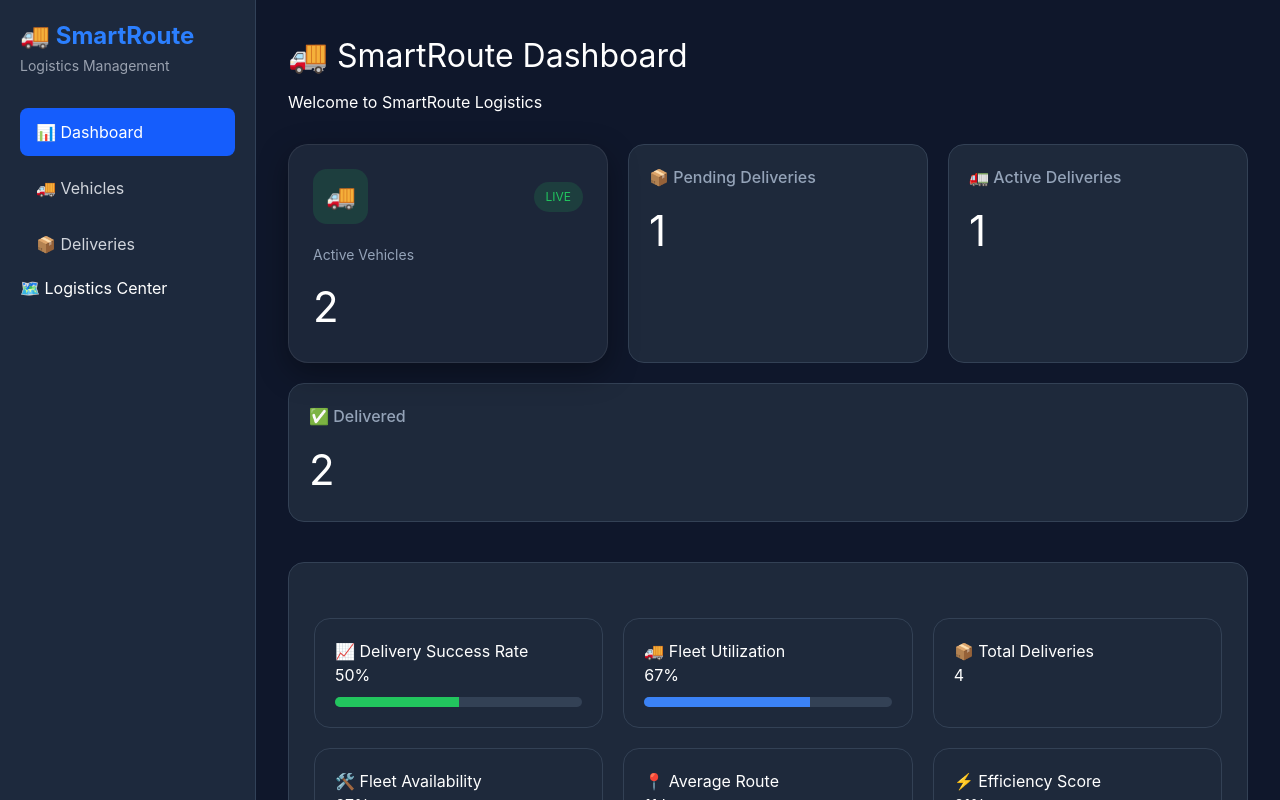
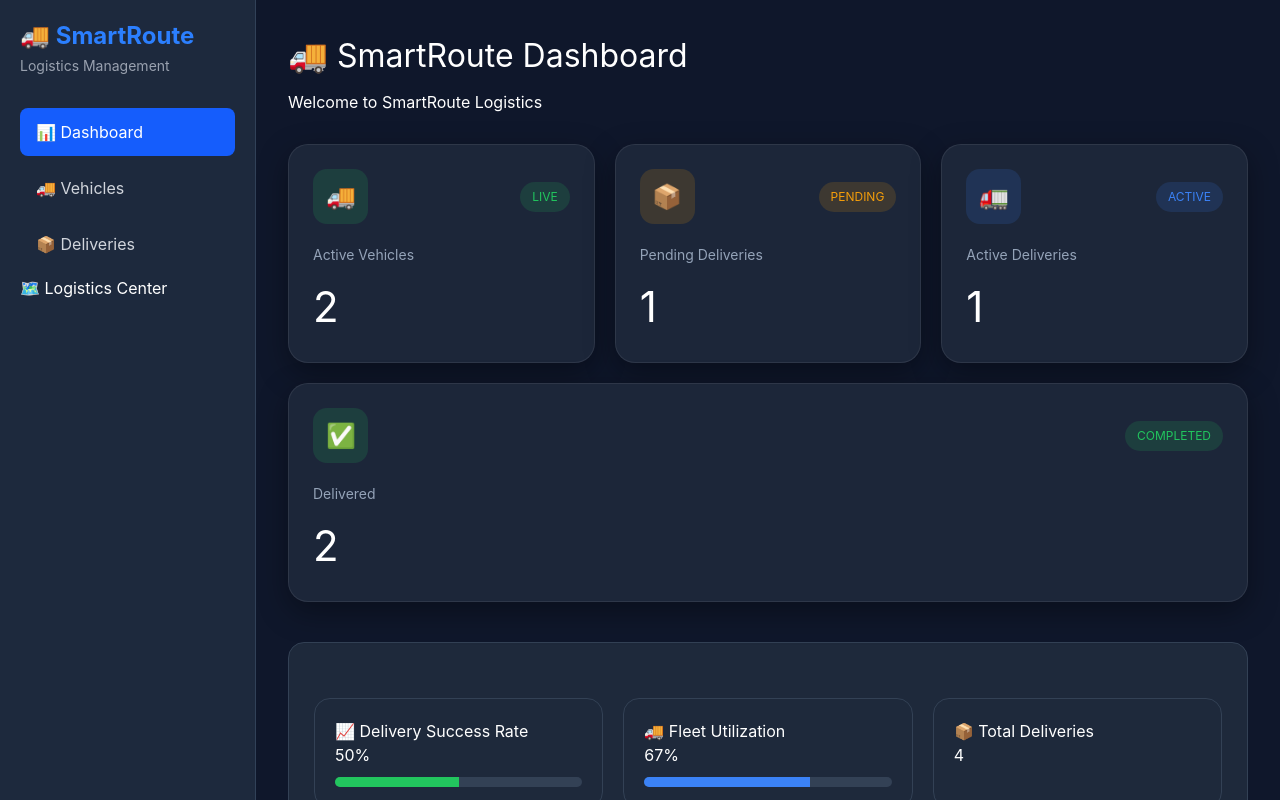
Before and after one commit to harshskarki/SmartRoute-Logistics-Management-System, a React (Vite) app: page / in a window 1280 px wide. Shown: the top 800 px of the page. Built offline with nearby package versions, Linux system fonts and the light colour scheme.

Commit message:
Phase 5.7.1 Modern KPI Cards

```diff
--- a/src/pages/Dashboard.jsx
+++ b/src/pages/Dashboard.jsx
@@ -278,33 +278,55 @@ const fleetInsight =
           </h2>
         </div>
 
+        <div style={kpiCardStyle}>
           <div
-          style={cardStyle}
-          onMouseEnter={(e) => {
-            e.currentTarget.style.transform =
-              "translateY(-4px)";
-            e.currentTarget.style.boxShadow =
-              "0 10px 25px rgba(0,0,0,0.35)";
-          }}
-          onMouseLeave={(e) => {
-            e.currentTarget.style.transform =
-              "translateY(0)";
-            e.currentTarget.style.boxShadow =
-              "none";
+            style={{
+              display: "flex",
+              justifyContent: "space-between",
+              alignItems: "center",
+              marginBottom: "20px",
             }}
           >
-          <h3
+            <div
+              style={{
+                width: "55px",
+                height: "55px",
+                borderRadius: "14px",
+                background: "rgba(245,158,11,0.15)",
+                display: "flex",
+                alignItems: "center",
+                justifyContent: "center",
+                fontSize: "24px",
+              }}
+            >
+              📦
+            </div>
+
+            <span
+              style={{
+                background: "rgba(245,158,11,0.15)",
+                color: "#f59e0b",
+                padding: "6px 12px",
+                borderRadius: "999px",
+                fontSize: "12px",
+              }}
+            >
+              PENDING
+            </span>
+          </div>
+
+          <div
             style={{
               color: colors.textMuted,
-              fontWeight: "500",
+              fontSize: "14px",
             }}
           >
-  📦 Pending Deliveries
-</h3>
+            Pending Deliveries
+          </div>
 
           <h2
             style={{
-    fontSize: "clamp(32px, 5vw, 42px)",
+              fontSize: "42px",
               marginTop: "10px",
             }}
           >
@@ -313,32 +335,66 @@ const fleetInsight =
         </div>
 
         <div
-          style={cardStyle}
+          style={kpiCardStyle}
           onMouseEnter={(e) => {
             e.currentTarget.style.transform =
-              "translateY(-4px)";
-            e.currentTarget.style.boxShadow =
-              "0 10px 25px rgba(0,0,0,0.35)";
+              "translateY(-8px)";
           }}
           onMouseLeave={(e) => {
             e.currentTarget.style.transform =
               "translateY(0)";
-            e.currentTarget.style.boxShadow =
-              "none";
           }}
         >
-          <h3
+          <div
+            style={{
+              display: "flex",
+              justifyContent: "space-between",
+              alignItems: "center",
+              marginBottom: "20px",
+            }}
+          >
+            <div
+              style={{
+                width: "55px",
+                height: "55px",
+                borderRadius: "14px",
+                background:
+                  "rgba(59,130,246,0.15)",
+                display: "flex",
+                alignItems: "center",
+                justifyContent: "center",
+                fontSize: "24px",
+              }}
+            >
+              🚛
+            </div>
+
+            <span
+              style={{
+                background:
+                  "rgba(59,130,246,0.15)",
+                color: "#3b82f6",
+                padding: "6px 12px",
+                borderRadius: "999px",
+                fontSize: "12px",
+              }}
+            >
+              ACTIVE
+            </span>
+          </div>
+
+          <div
             style={{
               color: colors.textMuted,
-              fontWeight: "500",
+              fontSize: "14px",
             }}
           >
-  🚛 Active Deliveries
-</h3>
+            Active Deliveries
+          </div>
 
           <h2
             style={{
-    fontSize: "clamp(32px, 5vw, 42px)",
+              fontSize: "42px",
               marginTop: "10px",
             }}
           >
@@ -347,32 +403,66 @@ const fleetInsight =
         </div>
 
         <div
-          style={cardStyle}
+          style={kpiCardStyle}
           onMouseEnter={(e) => {
             e.currentTarget.style.transform =
-              "translateY(-4px)";
-            e.currentTarget.style.boxShadow =
-              "0 10px 25px rgba(0,0,0,0.35)";
+              "translateY(-8px)";
           }}
           onMouseLeave={(e) => {
             e.currentTarget.style.transform =
               "translateY(0)";
-            e.currentTarget.style.boxShadow =
-              "none";
           }}
         >
-          <h3
+          <div
+            style={{
+              display: "flex",
+              justifyContent: "space-between",
+              alignItems: "center",
+              marginBottom: "20px",
+            }}
+          >
+            <div
+              style={{
+                width: "55px",
+                height: "55px",
+                borderRadius: "14px",
+                background:
+                  "rgba(34,197,94,0.15)",
+                display: "flex",
+                alignItems: "center",
+                justifyContent: "center",
+                fontSize: "24px",
+              }}
+            >
+              ✅
+            </div>
+
+            <span
+              style={{
+                background:
+                  "rgba(34,197,94,0.15)",
+                color: "#22c55e",
+                padding: "6px 12px",
+                borderRadius: "999px",
+                fontSize: "12px",
+              }}
+            >
+              COMPLETED
+            </span>
+          </div>
+
+          <div
             style={{
               color: colors.textMuted,
-              fontWeight: "500",
+              fontSize: "14px",
             }}
           >
-  ✅ Delivered
-</h3>
+            Delivered
+          </div>
 
           <h2
             style={{
-    fontSize: "clamp(32px, 5vw, 42px)",
+              fontSize: "42px",
               marginTop: "10px",
             }}
           >
```
Lines whose indentation alone changed are shown as unchanged.
